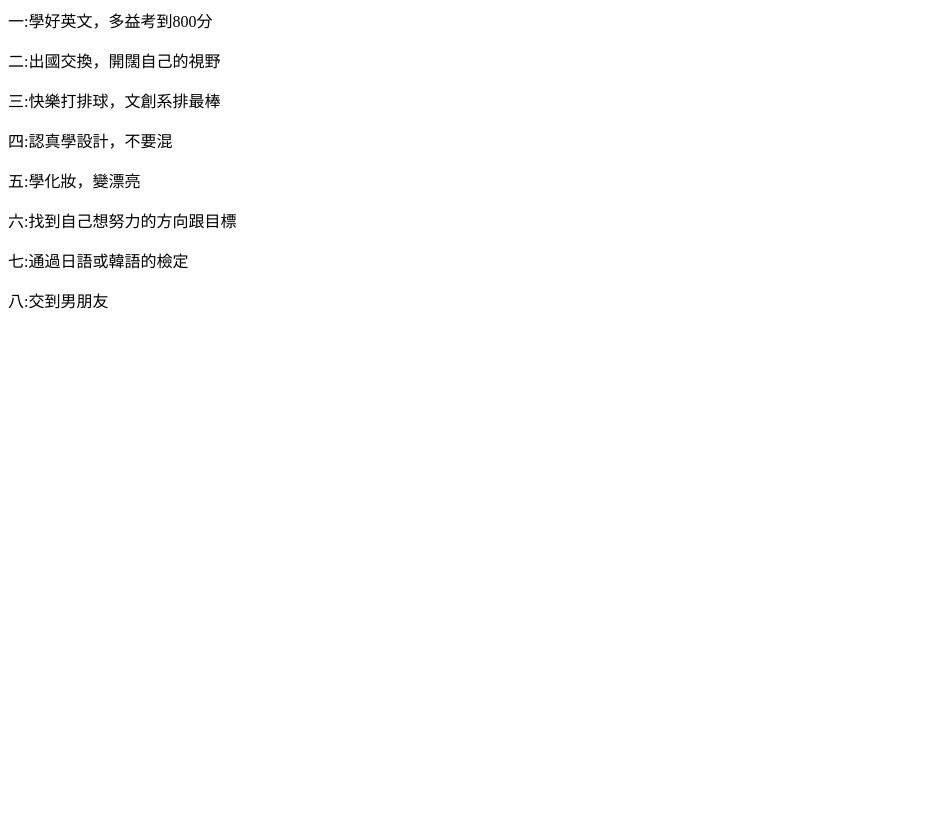
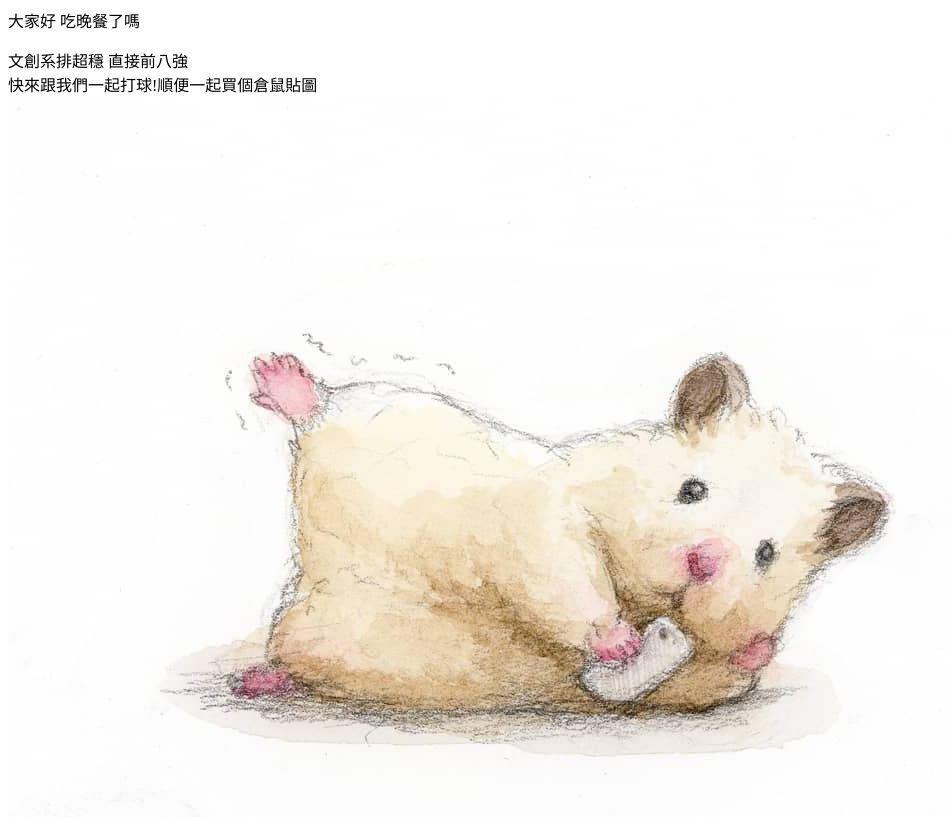
Before and after one commit to linzhenteng/the8things, a plain HTML site: page index.html in a window 1280 px wide. Shown: the part 81-898 px from the top of the page, without its empty margins (0-951 px from the left). Before the commit the page ends 800 px from the top, so only its background shows below. Drawn offline with Linux system fonts and the light colour scheme.

Commit message:
Add files via upload

```diff
--- a/index.html
+++ b/index.html
@@ -1,20 +1,18 @@
 <!DOCTYPE html>
 <html>
 <head>
-<title>鄧琳臻大學要做的八件事</title>
-<meta charset="utf-8"></meta>
+<title>鄧琳臻的自我介紹網頁</title>
+<meta charset="utf-8">
 </head>
 <body>
-<h1>鄧琳臻大學要做的八件事</h1>
+<h1>鄧琳臻的自我介紹網頁</h1>
 <div>
-一:學好英文，多益考到800分<p>
-二:出國交換，開闊自己的視野<p>
-三:快樂打排球，文創系排最棒<p>
-四:認真學設計，不要混<p>
-五:學化妝，變漂亮<p>
-六:找到自己想努力的方向跟目標<p>
-七:通過日語或韓語的檢定<p>
-八:交到男朋友<p>
+大家好 吃晚餐了嗎<p>
+文創系排超穩 直接前八強<br>
+快來跟我們一起打球!順便一起買個倉鼠貼圖<br>
+
+<img src="me.jpeg">
+
 </div>
 </body>
 </html>
```
Also changed, not shown: me.jpeg (added).
